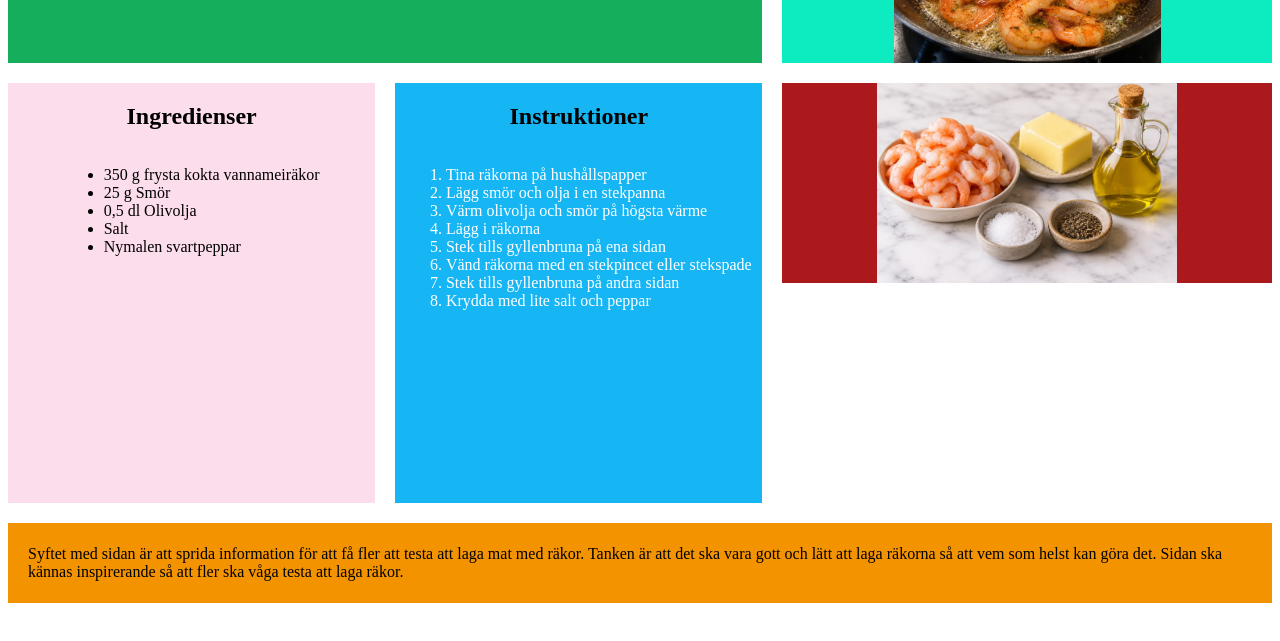
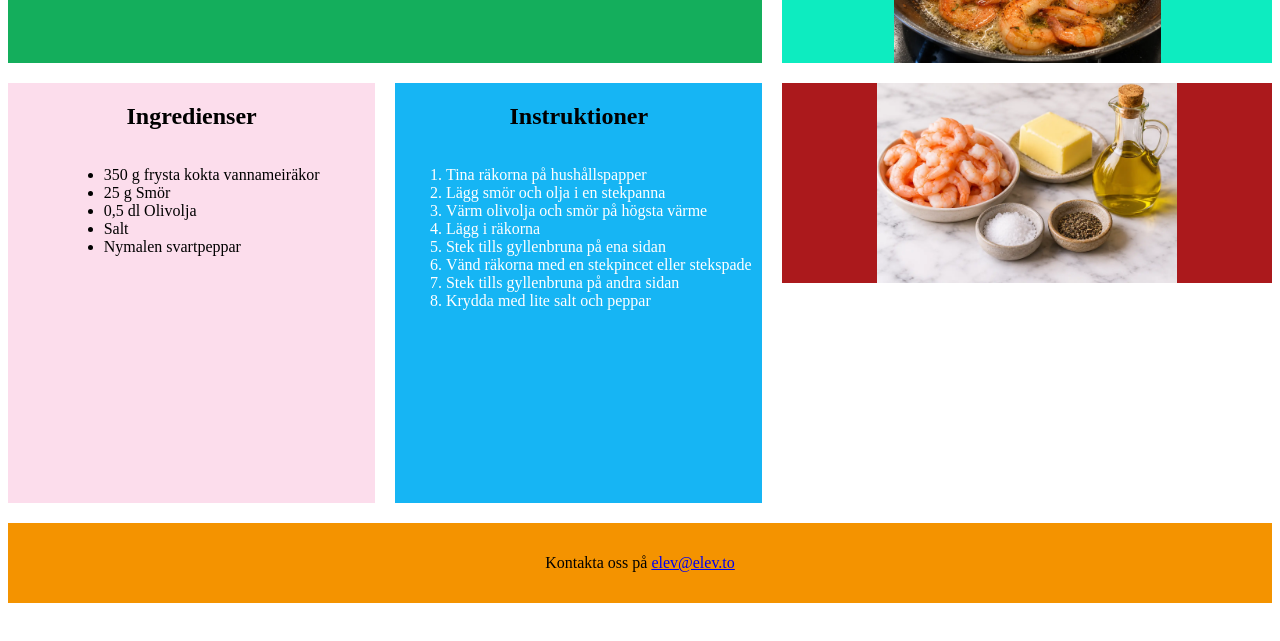
Before and after one commit to Coolpal-real/Webb_projekt_matrecept, a plain HTML site: page index.html in a window 1280 px wide. Shown: the part 145-786 px from the top of the page. Drawn offline with Linux system fonts and the light colour scheme.

Commit message:
Footer ändrad lite

```diff
--- a/index.html
+++ b/index.html
@@ -44,7 +44,9 @@
         <img src="./img/Smörstekta räkor ingredienser.webp" alt="Ingredienser">
     </div>
     <div class="footer">
-        <p>Syftet med sidan är att sprida information för att få fler att testa att laga mat med  räkor. Tanken är att det ska vara gott och lätt att laga räkorna så att vem som helst kan göra det. Sidan ska kännas inspirerande så att fler ska våga testa att laga räkor.</p>
+        <p>Kontakta oss på
+        <a href="elev@elev.to">elev@elev.to</a>
+        </p>
     </div>
 </body>
 </html>
--- a/style.css
+++ b/style.css
@@ -78,6 +78,7 @@ body{
     flex-direction: column;
     justify-content: center;
     background-color: #F49300;
+    text-align: center;
 }
 .footer p
 {
```
